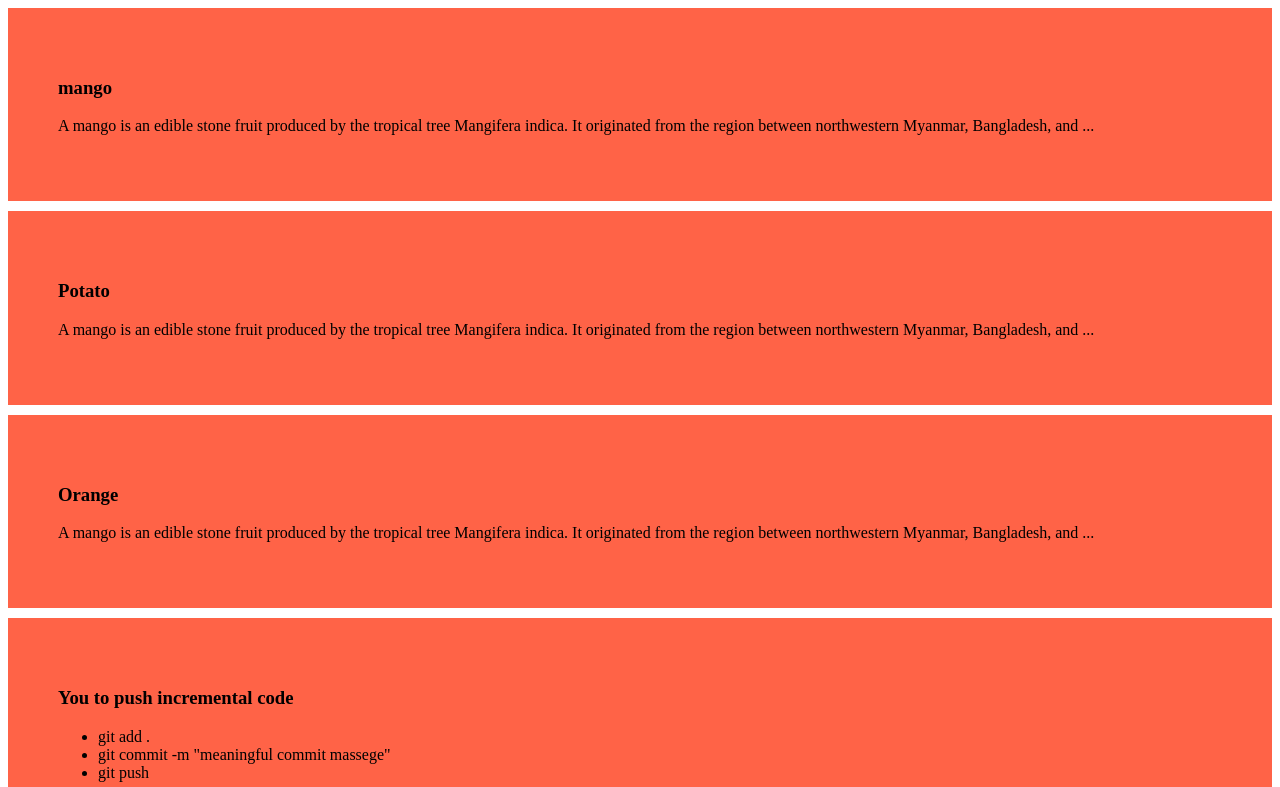
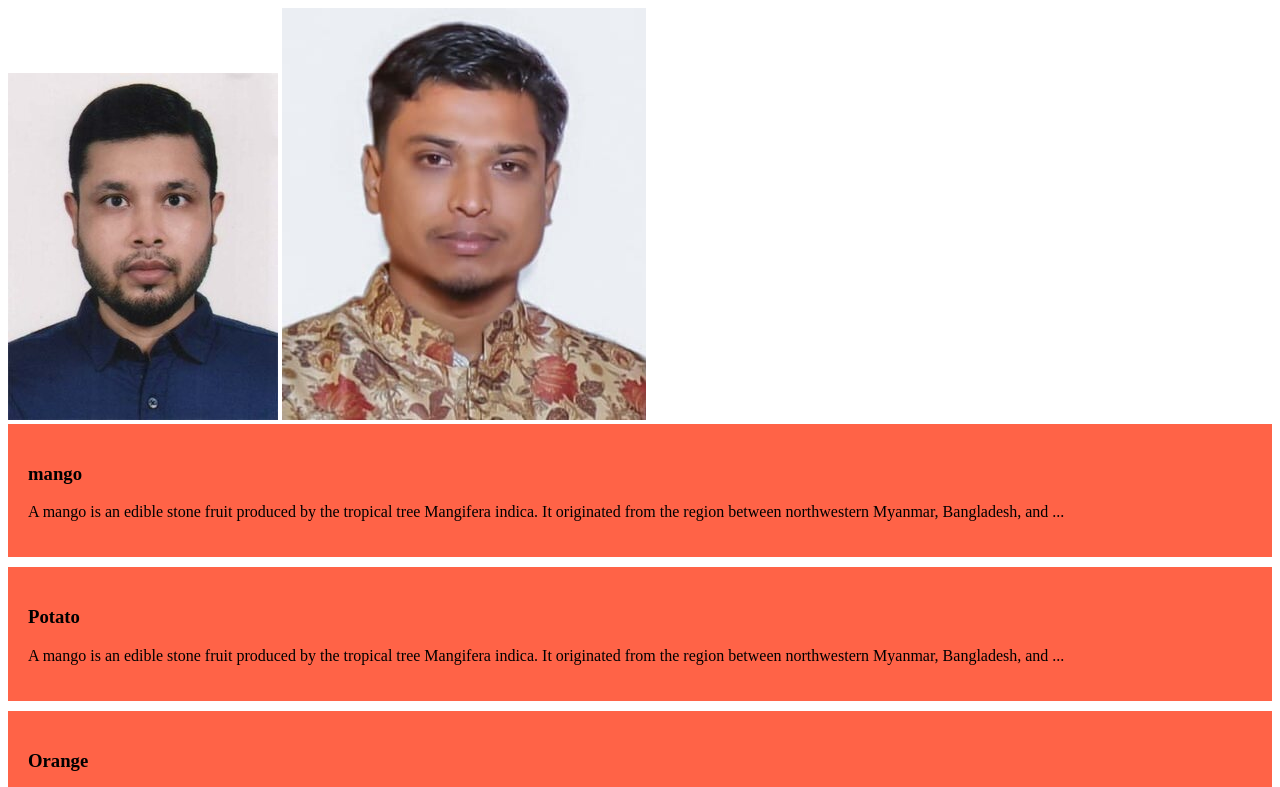
Before and after one commit to alquddus90/my-first-normal-website, a plain HTML site: page index.html in a window 1280 px wide. Shown: the top 787 px of the page. Drawn offline with Linux system fonts and the light colour scheme.

Commit message:
img added

```diff
--- a/index.html
+++ b/index.html
@@ -7,6 +7,8 @@
     <link rel="stylesheet" href="styles/blog.css">
 </head>
 <body>
+    <img src="pic 12 kb ffinal.jpg" alt="" srcset="">
+    <img src="shahi.jpeg.jpeg" alt="" srcset="">
     <div>
         <h3>mango </h3>
         <p>A mango is an edible stone fruit produced by the tropical tree Mangifera indica. It originated from the region between northwestern Myanmar, Bangladesh, and ...</p>
--- a/styles/blog.css
+++ b/styles/blog.css
@@ -1,5 +1,5 @@
 div{
     background-color: tomato;
-    padding: 50px;
+    padding: 20px;
     margin-bottom: 10px;
 }
```
Also changed, not shown: pic 12 kb ffinal.jpg (added), shahi.jpeg.jpeg (added).
